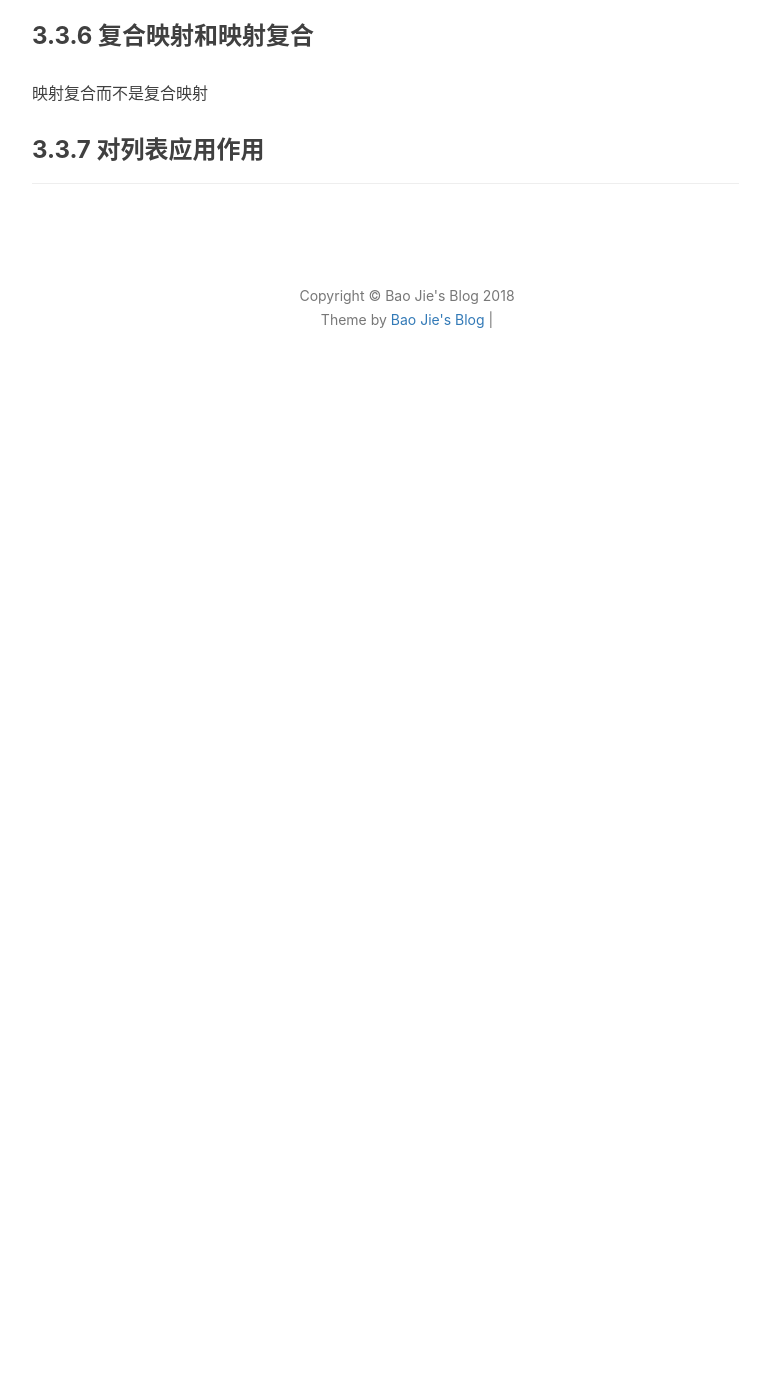
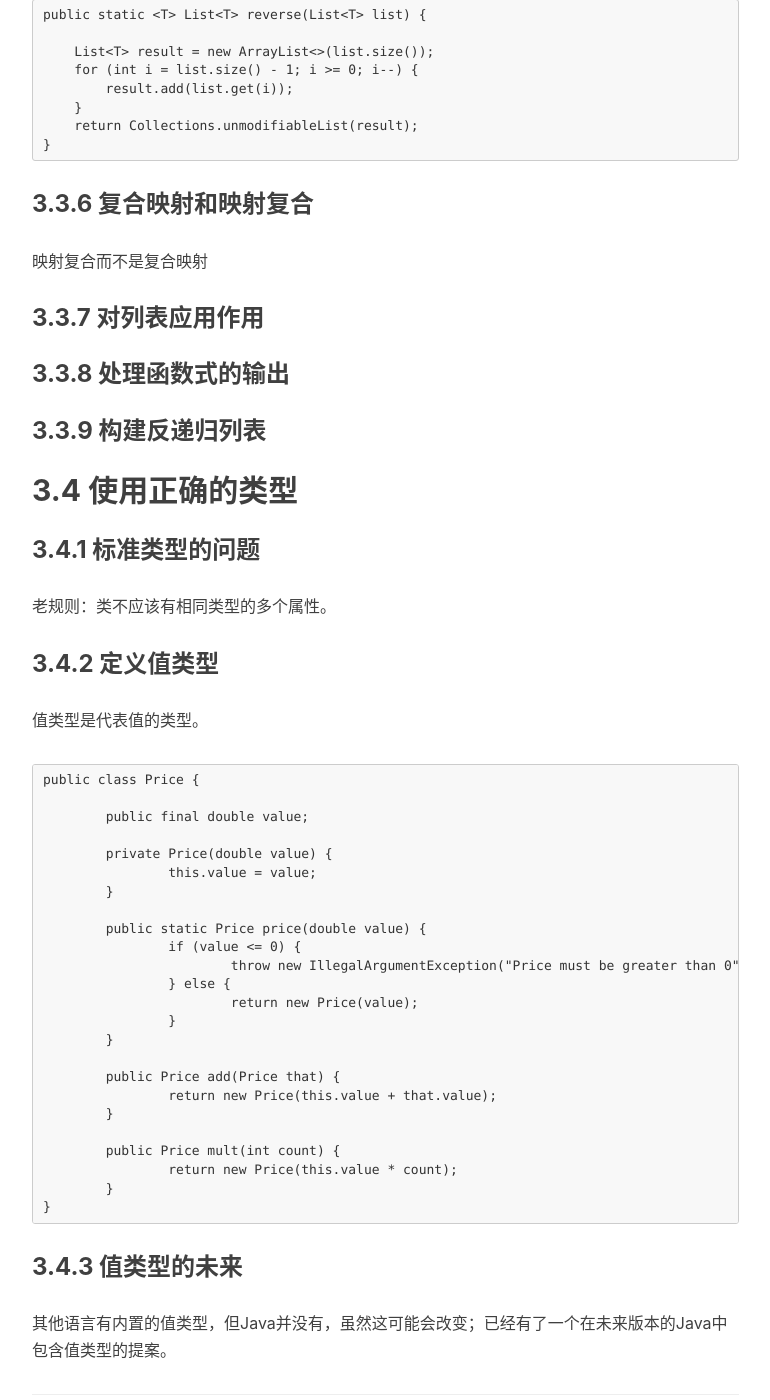
Before and after one commit to jiebaojie/jiebaojie.github.io, a Jekyll site: the page built from notes/functional/functionalProgrammingInJava.md, in a window 1280 px wide and 1400 px high, scrolled down 14495 px. Shown: the whole window, without its empty margins (233-1003 px from the left). Built offline with Jekyll 4.4.1, drawn with Linux system fonts in a browser that asks for light colours; nearby versions of some CDN libraries; comment, search, counter and statistics services are not loaded; before the commit the page ends 14892 px from its top, so only the background shows below that; some of the changed text lies outside the part shown.

Commit message:
by baojie

```diff
--- a/notes.html
+++ b/notes.html
@@ -520,6 +520,11 @@ description: "读书笔记"
                         <h3 class-"post-title"> Canal：阿里巴巴mysql数据库binlog的增量订阅&amp;消费组件 </h3>
                     </a>
                 </div>
+				<div class="post-preview">
+                    <a href="opensource/naverPinpoint/">
+                        <h3 class-"post-title"> PINPOINT </h3>
+                    </a>
+                </div>
 
                 <span id="其他" class="fa fa-tag listing-seperator">
                     <span class="tag-text">其他</span>
--- a/notes/functional/functionalProgrammingInJava.md
+++ b/notes/functional/functionalProgrammingInJava.md
@@ -456,3 +456,46 @@ lambda还有附加需求：一个lambda访问的局部变量必须式final的。
 映射复合而不是复合映射
 
 ### 3.3.7 对列表应用作用
+
+### 3.3.8 处理函数式的输出
+
+### 3.3.9 构建反递归列表
+
+## 3.4 使用正确的类型
+
+### 3.4.1 标准类型的问题
+
+老规则：类不应该有相同类型的多个属性。
+
+### 3.4.2 定义值类型
+
+值类型是代表值的类型。
+
+	public class Price {
+
+		public final double value;
+
+		private Price(double value) {
+			this.value = value;
+		}
+
+		public static Price price(double value) {
+			if (value <= 0) {
+				throw new IllegalArgumentException("Price must be greater than 0");
+			} else {
+				return new Price(value);
+			}
+		}
+
+		public Price add(Price that) {
+			return new Price(this.value + that.value);
+		}
+
+		public Price mult(int count) {
+			return new Price(this.value * count);
+		}
+	}
+
+### 3.4.3 值类型的未来
+
+其他语言有内置的值类型，但Java并没有，虽然这可能会改变；已经有了一个在未来版本的Java中包含值类型的提案。
```
Also changed, not shown: notes/opensource/naverPinpoint.md (added, +138 -0 lines), img/notes/opensource/naverPinpoint/rpc.png (added), img/notes/opensource/naverPinpoint/traceId.png (added).
